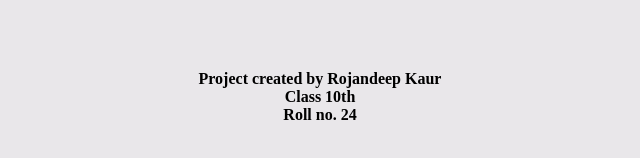
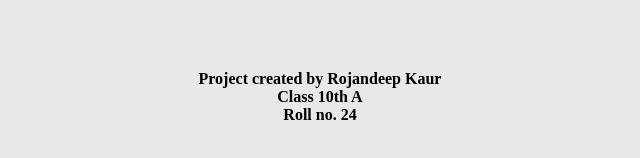
Before and after one commit to Rojandeep/Rojandeep.github.io, a plain HTML site: page page6.html in a window 1280 px wide. Shown: the part 614-772 px from the top of the page, 320-960 px from the left. Drawn offline with Linux system fonts and the light colour scheme.

Commit message:
Update page6.html

```diff
--- a/page6.html
+++ b/page6.html
@@ -46,7 +46,7 @@
    <br>
    <br><br>
    <br>
-   <center> <strong>Project created by Rojandeep Kaur<br>Class 10th<br>Roll no. 24</strong> </center>
+   <center> <strong>Project created by Rojandeep Kaur<br>Class 10th A<br>Roll no. 24</strong> </center>
 
 
 
```
